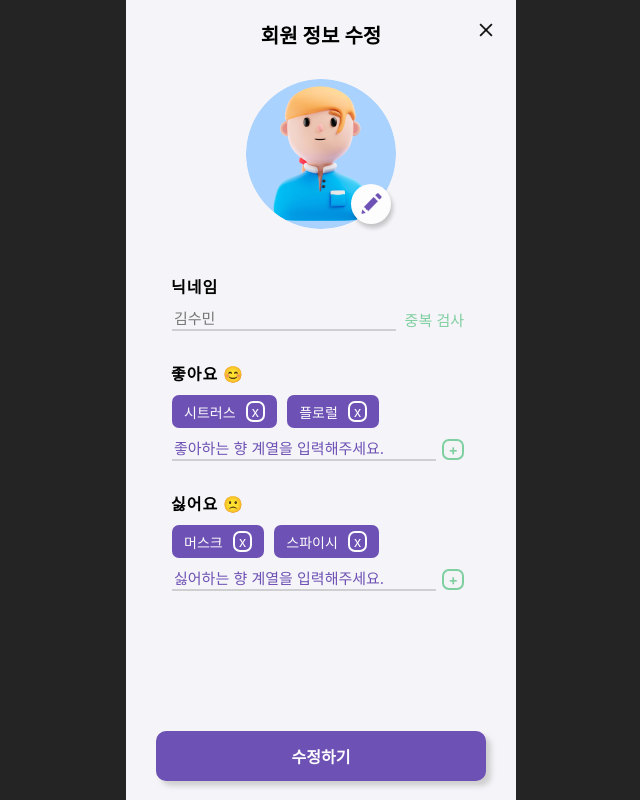
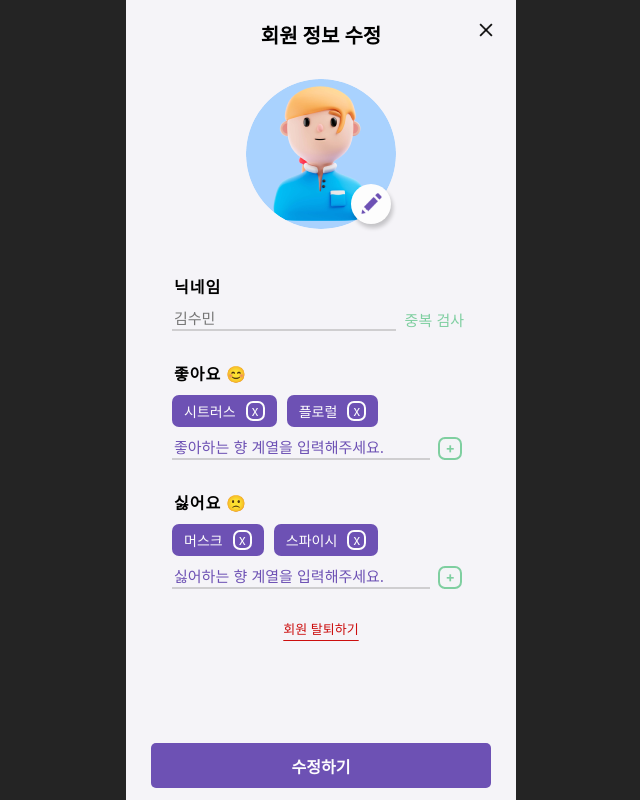
Before and after one commit to tjdwnsmm/decalcomanie, a React (Vite) app in the folder client/: page /profile-update in a window 1280 px wide. Shown: the whole page, without its empty margins (319-959 px from the left). Built offline with nearby package versions, Linux system fonts and the light colour scheme; a web font is replaced by a local one.

Commit message:
[S09P12A708-247 #15] feat: 회원 탈퇴 버튼

```diff
--- a/client/src/components/Profile/ScentModi.tsx
+++ b/client/src/components/Profile/ScentModi.tsx
@@ -28,7 +28,7 @@ const DeleteButton = styled.div`
   margin-left: 10px;
   border: 2px solid var(--white-color);
   border-radius: 7px;
-  font-size: 14px;
+  font-size: 13px;
 `;
 
 const AddScent = styled.div`
@@ -54,8 +54,8 @@ const ScentInput = styled.input`
 
 const AddButton = styled.button<{ disabled?: boolean }>`
   display: flex;
-  padding: 0px 4px;
-  margin: 1px 6px;
+  padding: 0px 5px;
+  margin: 0px 8px;
   border: 2px solid var(--success-color);
   border-radius: 7px;
   font-size: 14px;
--- a/client/src/pages/MyPage/ProfileUpdate.tsx
+++ b/client/src/pages/MyPage/ProfileUpdate.tsx
@@ -1,11 +1,10 @@
-import React, { useState } from 'react';
+import React from 'react';
 import { styled } from 'styled-components';
-import { Main, MarginFrame } from '../../style';
+import { Main, MarginFrame, ConfirmButton, CenterFrame } from '../../style';
 import { ReactComponent as CloseSvg } from '../../assets/img/close.svg';
 import NewNickname from '../../components/Profile/NicknameModi';
 import ScentModi from '../../components/Profile/ScentModi';
 import { ProfileUpdateInfo } from '../../types/ProfileInfoType';
-import { PostButton, CancleButton } from '../../components/Button/Button';
 
 // 임시데이터
 const user: ProfileUpdateInfo = {
@@ -70,20 +69,49 @@ const ImgModiBox = styled.div`
 `;
 
 const UserInfoName = styled.div`
-  padding: 0px 0px 2px 5px;
+  padding: 0px 0px 2px 8px;
   font-size: 16px;
   font-weight: 700;
   letter-spacing: 1px;
 `;
 
-const FixedPostButton = styled(PostButton)`
+const FixedPostButton = styled(ConfirmButton)`
+  display: flex;
+  justify-content: center;
+  align-items: center;
   position: absolute;
-  bottom: 4px;
+  bottom: 12px;
+`;
+
+const WithdrawButton = styled.div`
+  display: flex;
+  justify-content: center;
+  color: var(--error-color);
+  font-size: 13px;
+  text-decoration: underline;
+  text-underline-offset: 6px;
+  background-color: var(--background-color);
+  cursor: pointer;
+`;
+
+const CenterBackground = styled(CenterFrame)`
+  background-color: var(--background-color);
+  padding: 35px;
+  position: fixed;
+  bottom: 0;
+  left: 0;
+  right: 0;
+  z-index: 1;
 `;
 
 const ProfileUpdate = () => {
   const handleCancel = () => {
     window.location.href = '/mypage';
+  };
+
+  const handleWithdraw = () => {
+    // 회원 탈퇴 로직 구현
+    console.log('회원 탈퇴');
   };
 
   return (
@@ -114,8 +142,12 @@ const ProfileUpdate = () => {
         </UserInfoName>
         <ScentModi scents={user.hate} fav="싫어하는"/>
       </MarginFrame>
-      <FixedPostButton>수정하기</FixedPostButton>
-      {/* <CancleButton onClick={handleCancel}>취소</CancleButton> */}
+      <MarginFrame margin="20px 0 76px">
+        <WithdrawButton onClick={handleWithdraw}>회원 탈퇴하기</WithdrawButton>
+      </MarginFrame>
+      <CenterBackground>
+        <FixedPostButton background="primary" color="primary" fontweight="700">수정하기</FixedPostButton>
+      </CenterBackground>
     </Main>
   );
 };
```
